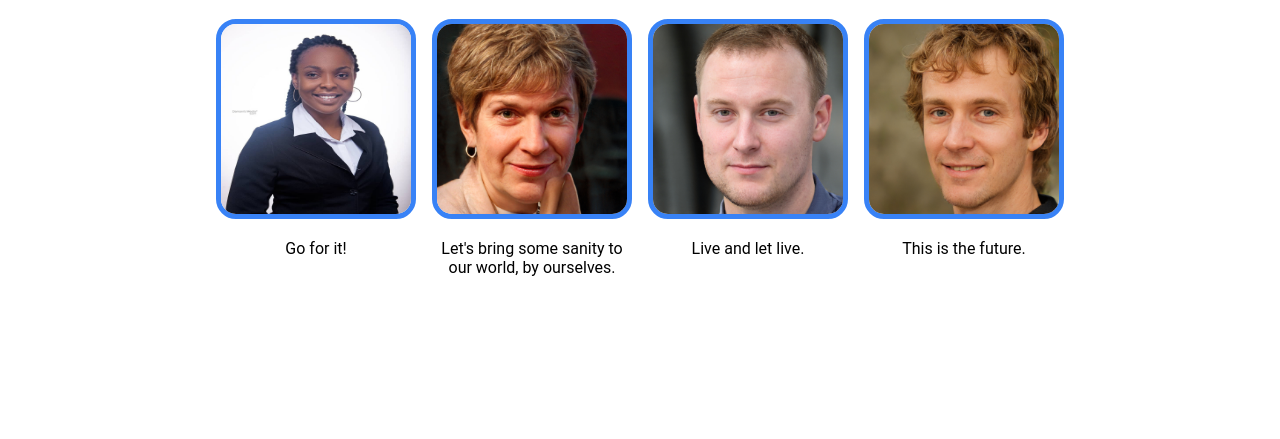
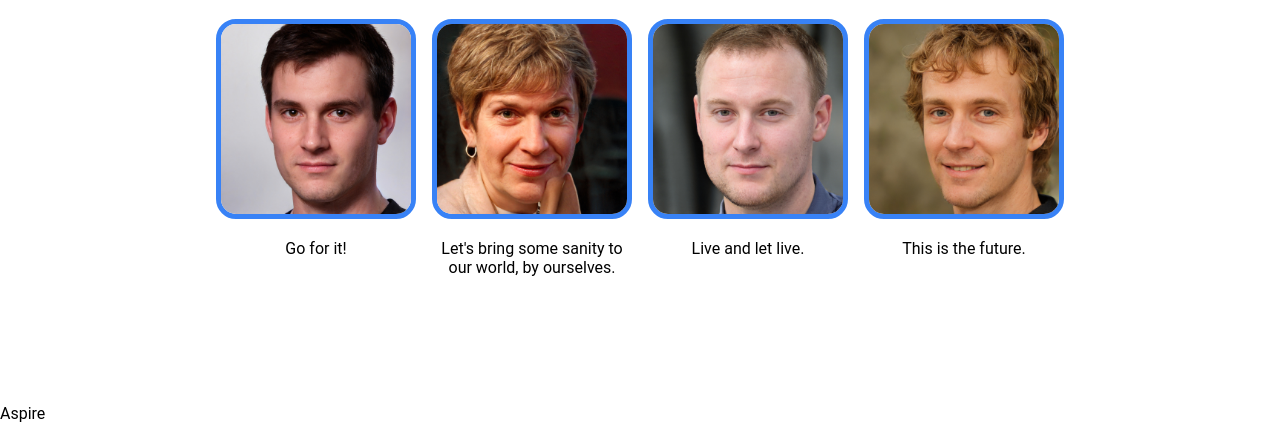
Before and after one commit to Chiemezuo/landing-page, a plain HTML site: page index.html in a window 1280 px wide. Shown: the part 662-1101 px from the top of the page. Before the commit the page ends 1050 px from the top, so only its background shows below. Drawn offline with Linux system fonts and the light colour scheme.

Commit message:
Replace first sponsor's pic

```diff
--- a/index.html
+++ b/index.html
@@ -26,7 +26,7 @@
       <h1>A word from our sponsors</h1>
       <div class="border-area">
         <div class="box">
-          <img class='passport' src="./images/chisom.jpeg" alt="Chisom's picture">
+          <img class='passport' src="./images/som.jpeg" alt="Chisom's picture">
           <p class="write-up">Go for it!</p>
         </div>
         <div class="box">
@@ -43,7 +43,9 @@
         </div>
       </div>
     </div>
-    <div></div>
+    <div class="third-part">
+      <p>Aspire </p>
+    </div>
     <div></div>
     <footer></footer>
   </body>
```
Also changed, not shown: images/som.jpeg (added).
